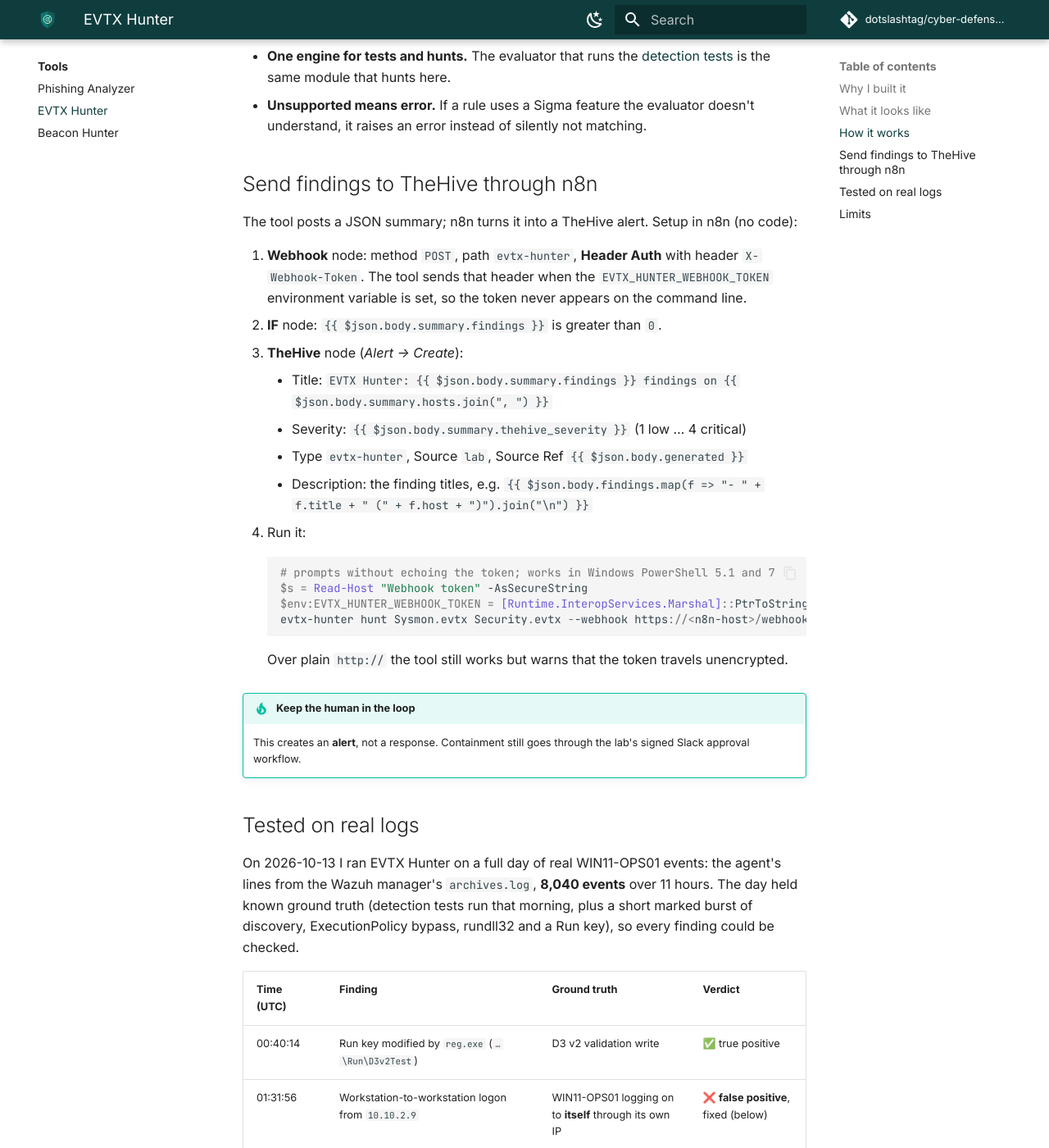
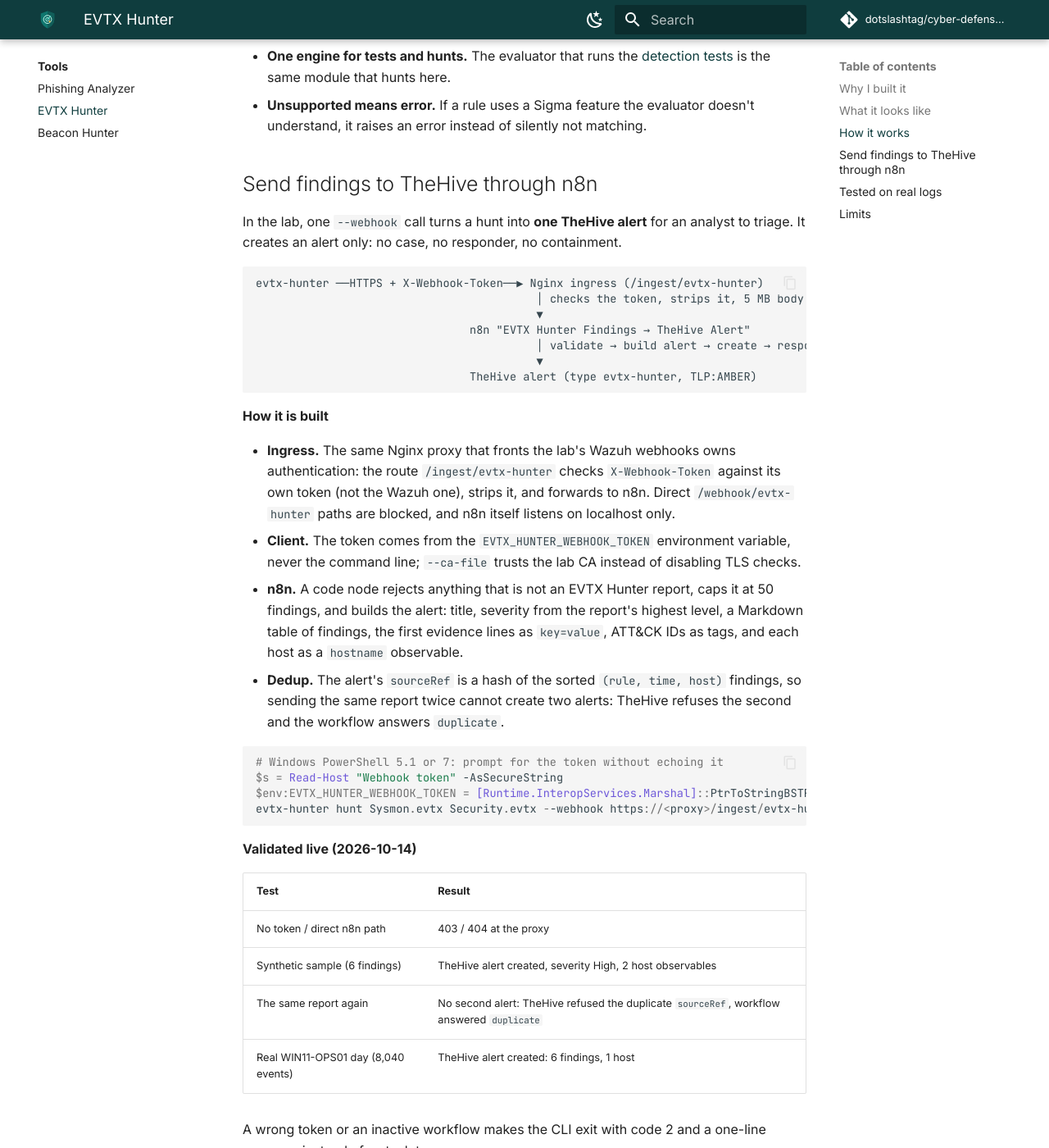
Before and after one commit to dotslashtag/cyber-defense-lab, an MkDocs documentation site: the page built from docs/tools/evtx-hunter.md, in a window 1280 px wide and 1400 px high, scrolled down 2222 px. Shown: the whole window at 82% size. Built offline with MkDocs 1.6.1 and Material for MkDocs 9.7.7, drawn with Linux system fonts in a browser that asks for light colours; comment, search, counter and statistics services are not loaded; some of the changed text lies outside the part shown.

Commit message:
feat(evtx-hunter): live TheHive pipeline documented; clear webhook errors
EVTX Hunter -> Nginx ingress -> n8n -> TheHive went live in the lab on
2026-10-14 and was validated: alert created from the sample, a re-send
refused as a duplicate via the sourceRef hash, and an alert from a real
WIN11-OPS01 day. The docs page now describes the built pipeline.
The CLI no longer prints a traceback when the webhook refuses a report:
HTTP errors (403 bad token, 404 inactive workflow) and unreachable hosts
give a one-line message and exit code 2. Test added.

Co-Authored-By: Claude Opus 5.5 <noreply@anthropic.com>
Claude-Session: https://claude.ai/code/session_01VSxWRXTvMG1cQKzoG3F5Sa

````diff
--- a/docs/tools/evtx-hunter.md
+++ b/docs/tools/evtx-hunter.md
@@ -89,28 +89,53 @@ flowchart LR
 
 ## Send findings to TheHive through n8n
 
-The tool posts a JSON summary; n8n turns it into a TheHive alert. Setup in n8n
-(no code):
+In the lab, one `--webhook` call turns a hunt into **one TheHive alert** for an analyst to
+triage. It creates an alert only: no case, no responder, no containment.
 
-1. **Webhook** node: method `POST`, path `evtx-hunter`, **Header Auth** with header
-   `X-Webhook-Token`. The tool sends that header when the `EVTX_HUNTER_WEBHOOK_TOKEN`
-   environment variable is set, so the token never appears on the command line.
-2. **IF** node: `{{ $json.body.summary.findings }}` is greater than `0`.
-3. **TheHive** node (*Alert → Create*):
-    - Title: `EVTX Hunter: {{ $json.body.summary.findings }} findings on {{ $json.body.summary.hosts.join(", ") }}`
-    - Severity: `{{ $json.body.summary.thehive_severity }}` (1 low … 4 critical)
-    - Type `evtx-hunter`, Source `lab`, Source Ref `{{ $json.body.generated }}`
-    - Description: the finding titles, e.g. `{{ $json.body.findings.map(f => "- " + f.title + " (" + f.host + ")").join("\n") }}`
-4. Run it:
+```text
+evtx-hunter ──HTTPS + X-Webhook-Token──▶ Nginx ingress (/ingest/evtx-hunter)
+                                          │ checks the token, strips it, 5 MB body limit
+                                          ▼
+                                n8n "EVTX Hunter Findings → TheHive Alert"
+                                          │ validate → build alert → create → respond
+                                          ▼
+                                TheHive alert (type evtx-hunter, TLP:AMBER)
+```
 
-    ```powershell
-    # prompts without echoing the token; works in Windows PowerShell 5.1 and 7
-    $s = Read-Host "Webhook token" -AsSecureString
-    $env:EVTX_HUNTER_WEBHOOK_TOKEN = [Runtime.InteropServices.Marshal]::PtrToStringBSTR([Runtime.InteropServices.Marshal]::SecureStringToBSTR($s))
-    evtx-hunter hunt Sysmon.evtx Security.evtx --webhook https://<n8n-host>/webhook/evtx-hunter --ca-file lab-ca.pem
-    ```
+**How it is built**
 
-    Over plain `http://` the tool still works but warns that the token travels unencrypted.
+- **Ingress.** The same Nginx proxy that fronts the lab's Wazuh webhooks owns authentication:
+  the route `/ingest/evtx-hunter` checks `X-Webhook-Token` against its own token (not the
+  Wazuh one), strips it, and forwards to n8n. Direct `/webhook/evtx-hunter` paths are
+  blocked, and n8n itself listens on localhost only.
+- **Client.** The token comes from the `EVTX_HUNTER_WEBHOOK_TOKEN` environment variable,
+  never the command line; `--ca-file` trusts the lab CA instead of disabling TLS checks.
+- **n8n.** A code node rejects anything that is not an EVTX Hunter report, caps it at 50
+  findings, and builds the alert: title, severity from the report's highest level, a
+  Markdown table of findings, the first evidence lines as `key=value`, ATT&CK IDs as tags,
+  and each host as a `hostname` observable.
+- **Dedup.** The alert's `sourceRef` is a hash of the sorted `(rule, time, host)` findings, so
+  sending the same report twice cannot create two alerts: TheHive refuses the second and
+  the workflow answers `duplicate`.
+
+```powershell
+# Windows PowerShell 5.1 or 7: prompt for the token without echoing it
+$s = Read-Host "Webhook token" -AsSecureString
+$env:EVTX_HUNTER_WEBHOOK_TOKEN = [Runtime.InteropServices.Marshal]::PtrToStringBSTR([Runtime.InteropServices.Marshal]::SecureStringToBSTR($s))
+evtx-hunter hunt Sysmon.evtx Security.evtx --webhook https://<proxy>/ingest/evtx-hunter --ca-file lab-ca.pem
+```
+
+**Validated live (2026-10-14)**
+
+| Test | Result |
+|---|---|
+| No token / direct n8n path | 403 / 404 at the proxy |
+| Synthetic sample (6 findings) | TheHive alert created, severity High, 2 host observables |
+| The same report again | No second alert: TheHive refused the duplicate `sourceRef`, workflow answered `duplicate` |
+| Real WIN11-OPS01 day (8,040 events) | TheHive alert created: 6 findings, 1 host |
+
+A wrong token or an inactive workflow makes the CLI exit with code 2 and a one-line
+message instead of a stack trace.
 
 !!! tip "Keep the human in the loop"
     This creates an **alert**, not a response. Containment still goes through the
````
Also changed, not shown: tools/evtx-hunter/README.md (+1 -0 lines), 2 other files.
